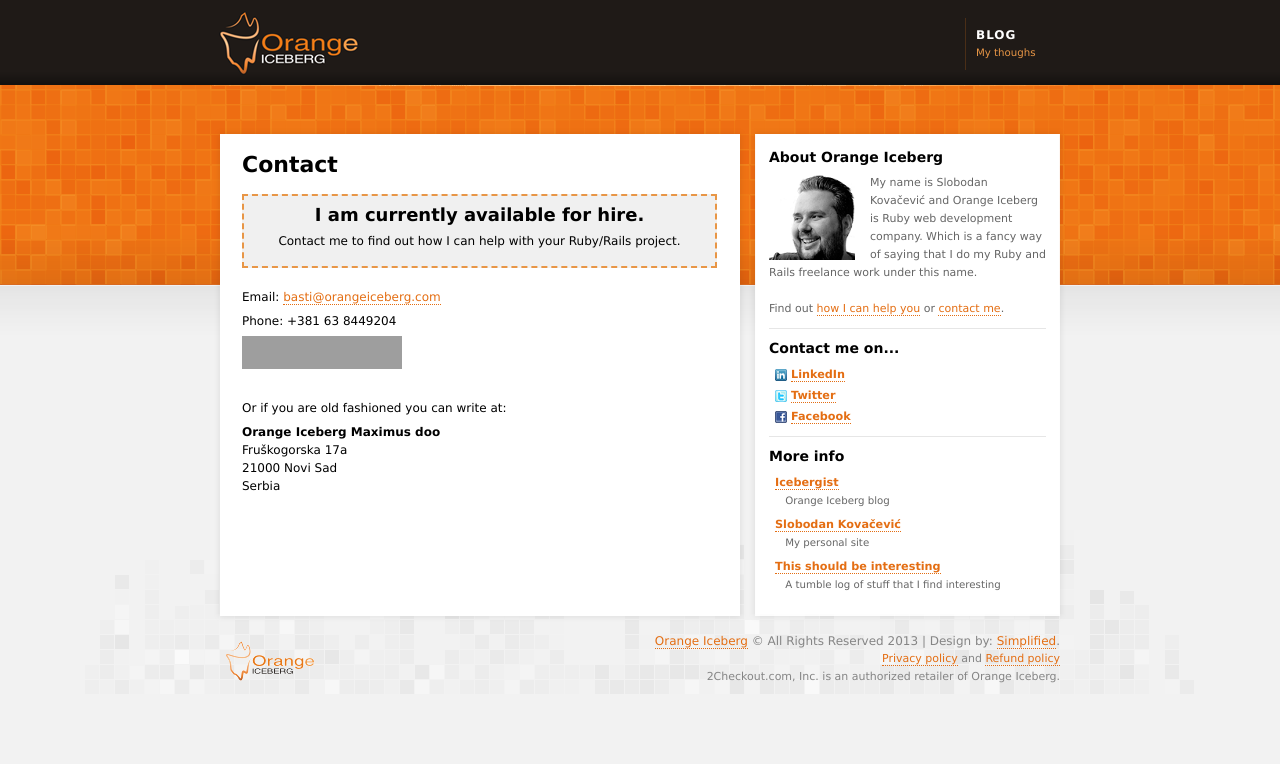
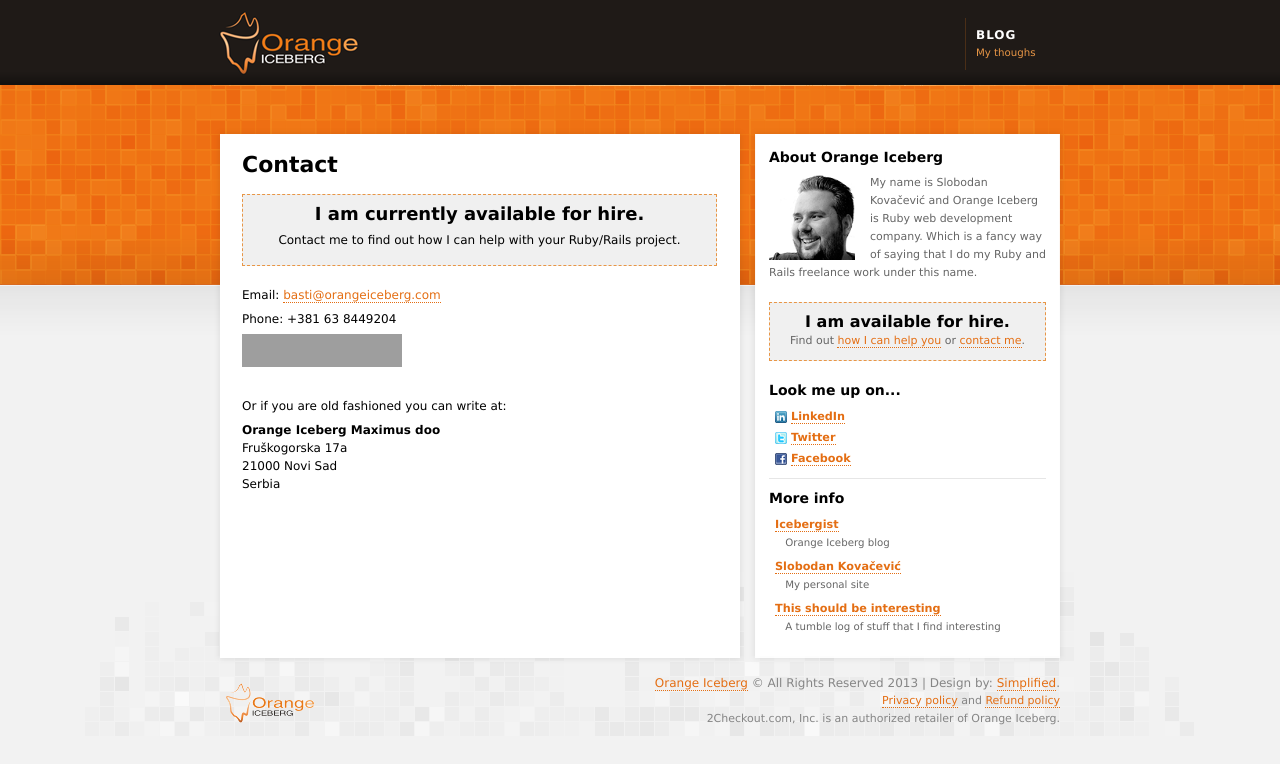
Before and after one commit to basti/orangeiceberg.com, a Jekyll site: the page built from contact/index.html, in a window 1280 px wide. Shown: the top 764 px of the page. Built offline with Jekyll 4.4.1, drawn with Linux system fonts in a browser that asks for light colours; Markdown is read by kramdown in place of the engine named in the settings; grey boxes are pictures that could not be loaded.

Commit message:
Hire me box updates.

```diff
--- a/_layouts/oi.html
+++ b/_layouts/oi.html
@@ -62,14 +62,18 @@ navigation:
           development company. Which is a fancy way of saying that I do my
           Ruby and Rails freelance work under this name.
         </p>
-        <br />
-        <p class="clearfix">
-          Find out <a href="/what-i-do">how I can help you</a> or
-          <a href="/contact">contact me</a>.
-        </p>
 
-        <div class="hr"></div>
-
+        {% if page.url != "/contact/index.html" %}
+          <div class="hire_me_box">
+            <strong>I am available for hire.</strong>
+            <p class="clearfix">
+              Find out <a href="/what-i-do">how I can help you</a> or
+              <a href="/contact">contact me</a>.
+            </p>
+          </div>
+        {% else %}
+          <div class="hr"></div>
+        {% endif %}
         <!--
         <h2>Navigate</h2>
         <ul class="social">
@@ -85,7 +89,7 @@ navigation:
         <div class="hr"></div>
         -->
 
-        <h2>Contact me on...</h2>
+        <h2>Look me up on...</h2>
         <ul class="social">
           <li class="linkedin"><a href="http://www.linkedin.com/in/slobodankovacevic">LinkedIn</a></li>
           <li class="twitter"><a href="http://twitter.com/icebergist">Twitter</a></li>
--- a/contact/index.html
+++ b/contact/index.html
@@ -5,7 +5,6 @@ title: Contact
 
 <div class="hire_me_box">
   <strong>I am currently available for hire.</strong>
-
   <p>
     Contact me to find out how I can help with your Ruby/Rails project.
   </p>
--- a/stylesheets/style.css
+++ b/stylesheets/style.css
@@ -98,7 +98,7 @@ a.external {
   text-align:center;
   padding:10px 10px 10px 10px;
   margin: 20px 0 20px 0;
-  border: 2px dashed #e89646;
+  border: 1px dashed #e89646;
   background-color: #f0f0f0;
 }
 
@@ -106,3 +106,8 @@ a.external {
   font-size: 18px;
   font-weight: bold;
 }
+
+#sidebar .hire_me_box strong {
+  font-size: 16px;
+  font-weight: bold;
+}
```
